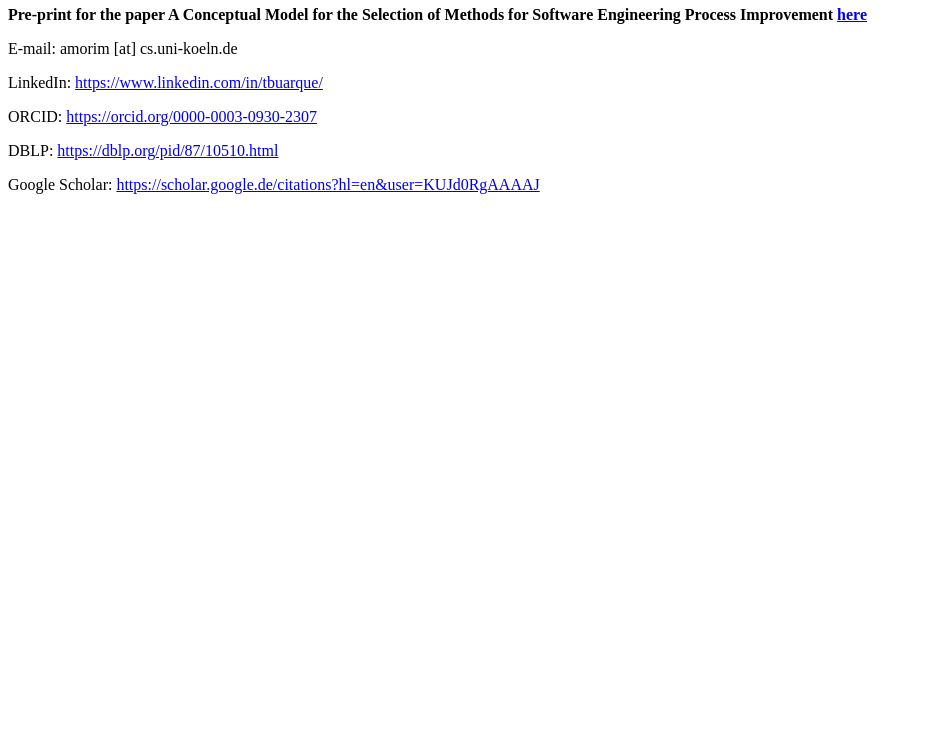
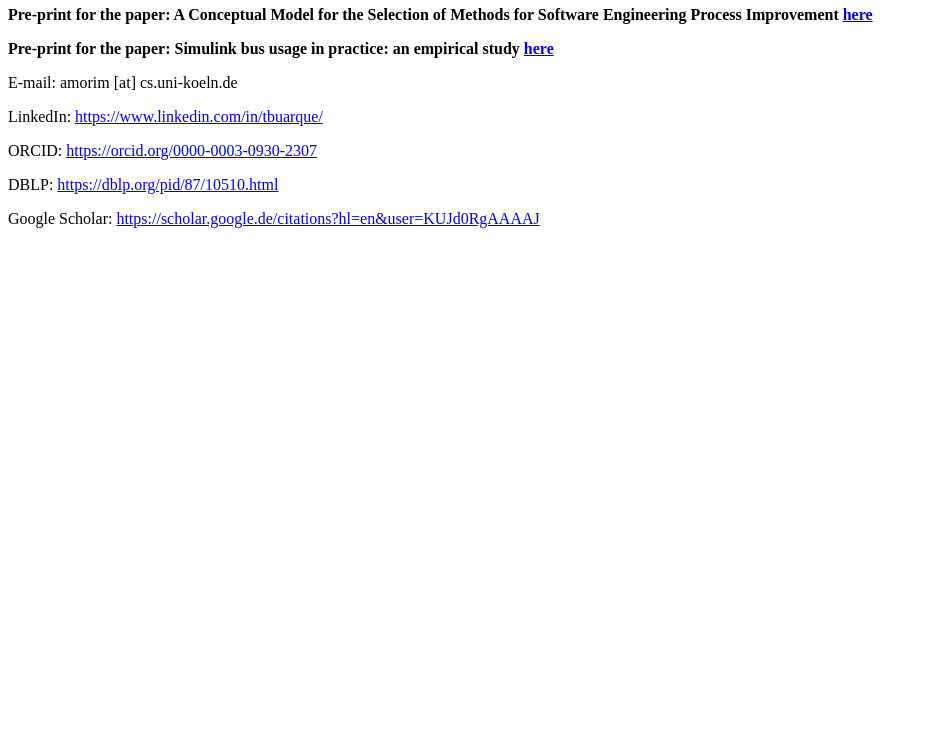
Before and after one commit to tbuarque/tbuarque.github.io, a plain HTML site: page index.html in a window 1280 px wide. Shown: the part 60-800 px from the top of the page, without its empty margins (0-928 px from the left). Drawn offline with Linux system fonts and the light colour scheme.

Commit message:
Update index.html

```diff
--- a/index.html
+++ b/index.html
@@ -1,5 +1,6 @@
 <h1 id="tiago-amorim">Tiago Amorim</h1>
-<p><b>Pre-print for the paper A Conceptual Model for the Selection of Methods for Software Engineering Process Improvement <a href="https://tbuarque.github.io/amorim-bmsd.pdf">here</a></b></p>
+<p><b>Pre-print for the paper: A Conceptual Model for the Selection of Methods for Software Engineering Process Improvement <a href="https://tbuarque.github.io/amorim-bmsd.pdf">here</a></b></p>
+<p><b>Pre-print for the paper: Simulink bus usage in practice: an empirical study <a href="https://tbuarque.github.io/amorim-ecfma.pdf">here</a></b></p>
 <p>E-mail: amorim [at] cs.uni-koeln.de</p>
 <p>LinkedIn: <a href="https://www.linkedin.com/in/tbuarque/">https://www.linkedin.com/in/tbuarque/</a></p>
 <p>ORCID: <a href="https://orcid.org/0000-0003-0930-2307">https://orcid.org/0000-0003-0930-2307</a></p>
```
